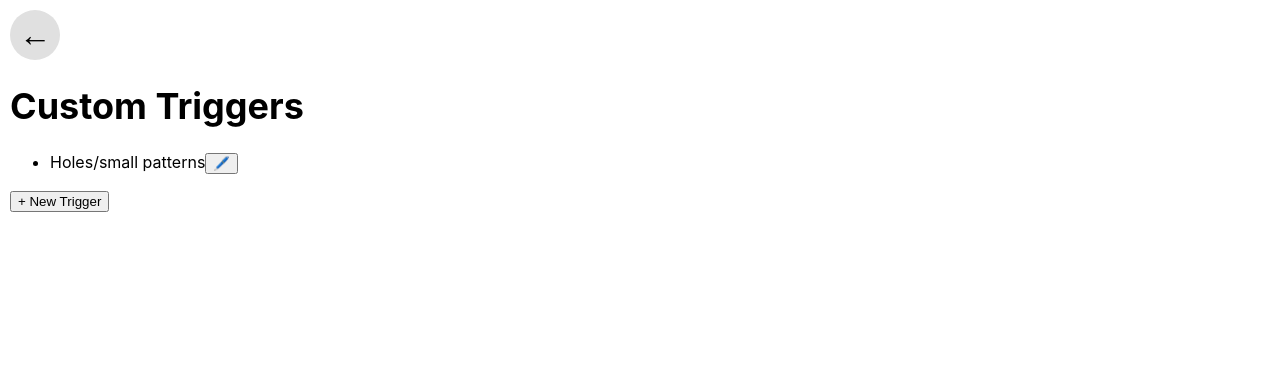
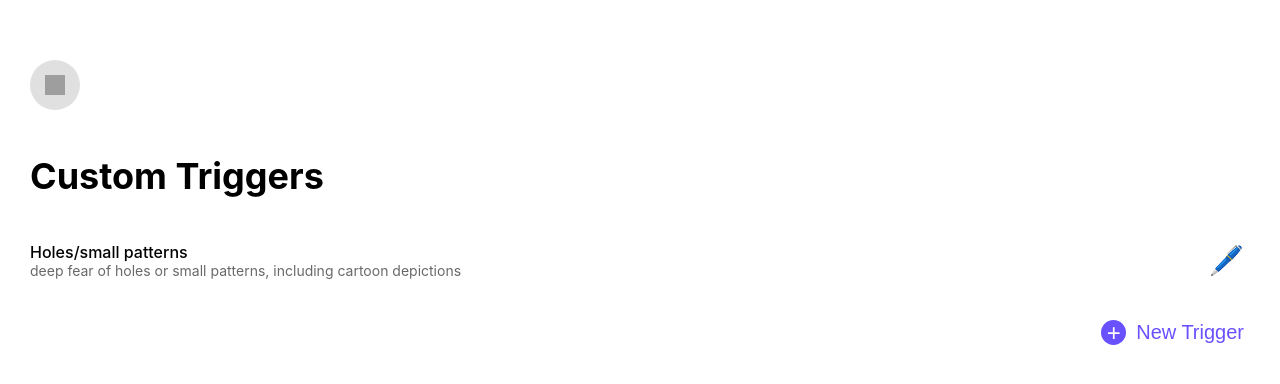
Before and after one commit to CodyGarciaa/cs160-hifi-prototype, a React (Create React App) app: page /CustomTriggers in a window 1280 px wide. Shown: the top 384 px of the page. Built offline with nearby package versions, Linux system fonts and the light colour scheme; grey boxes are pictures that could not be loaded.

Commit message:
added css for customtriggers

```diff
--- a/src/Button.css
+++ b/src/Button.css
@@ -1,4 +1,3 @@
-
 .btn {
   padding: 10px 20px;
   font-size: 16px;
--- /dev/null
+++ b/src/CustomTriggers.css
@@ -0,0 +1,70 @@
+.custom-triggers {
+    display: flex;
+    flex-direction: column;
+    margin: 20px;
+    margin-top: 50px;
+    gap: 20px;
+}
+
+.back-btn {
+    align-self: flex-start;
+}
+
+ul {
+    list-style-type: none;
+    padding: 10px;
+    margin: 0;
+    padding: 0;
+    font-size: 16px;
+}
+
+.list-trigger-item {
+    display: flex;
+    flex-direction: row;
+    justify-content: space-between;
+    align-items: center;
+}
+
+.trigger-item-name {
+    font-weight: 500;
+}
+
+.trigger-item-description {
+    font-size: 14px;
+    color: #696969;
+}
+
+.edit-custom-trigger-btn {
+    border: none;
+    background-color: transparent;
+    font-size: 28px;
+}
+
+
+.add-custom-trigger-btn {
+    align-self: flex-end;
+    margin-top: 20px;
+    display: flex;
+    align-items: center;
+    background-color: transparent;
+    border: none;
+    color: white;
+}
+
+.circle-icon {
+    display: flex;
+    justify-content: center;
+    align-items: center;
+    width: 25px;
+    height: 25px;
+    border-radius: 50%;
+    background-color: #6951ff;
+    font-size: 24px;
+    margin-right: 10px;
+}
+
+.button-text {
+    color: #6951ff;
+    font-size: 20px;
+    font-weight: 500;
+}
--- a/src/CustomTriggers.jsx
+++ b/src/CustomTriggers.jsx
@@ -1,35 +1,53 @@
 import React from "react";
 import { useNavigate } from "react-router-dom";
-
+import Button from "./Button";
+import "./CustomTriggers.css";
 
 export default function CustomTriggers() {
   const navigate = useNavigate();
 
   const goToAddCustomTrigger = () => {
-    navigate('/AddCustomTrigger')
-  }
+    navigate("/AddCustomTrigger");
+  };
 
   const goToEditCustomTrigger = () => {
-    navigate('/EditCustomTrigger')
-  }
-
+    navigate("/EditCustomTrigger");
+  };
 
   const goToHome = () => {
-    navigate('/')
-  }
+    navigate("/");
+  };
 
   return (
-    <>
-      <button className="back-button" onClick={goToHome}>&#8592;</button>
+    <div className="custom-triggers">
+      <Button className="back-btn" onClick={goToHome}>
+        <img
+          src="https://cdn-icons-png.flaticon.com/512/566/566002.png"
+          style={{ width: "20px", height: "20px" }}
+        />
+      </Button>
 
       <h1>Custom Triggers</h1>
       <ul className="trigger-list">
         <li class="list-trigger-item">
-          <label>Holes/small patterns</label>
-          <button onClick={goToEditCustomTrigger}>🖊️</button>
+          <div className="trigger-item-text">
+            <div className="trigger-item-name">Holes/small patterns</div>
+            <div className="trigger-item-description">
+              deep fear of holes or small patterns, including cartoon depictions
+            </div>
+          </div>
+          <button
+            className="edit-custom-trigger-btn"
+            onClick={goToEditCustomTrigger}
+          >
+            🖊️
+          </button>
         </li>
       </ul>
-      <button onClick={goToAddCustomTrigger}>+ New Trigger</button>
-    </>
+      <button className="add-custom-trigger-btn" onClick={goToAddCustomTrigger}>
+        <span className="circle-icon">+</span>
+        <span className="button-text">New Trigger</span>
+      </button>
+    </div>
   );
 }
```
Lines whose indentation alone changed are shown as unchanged.
